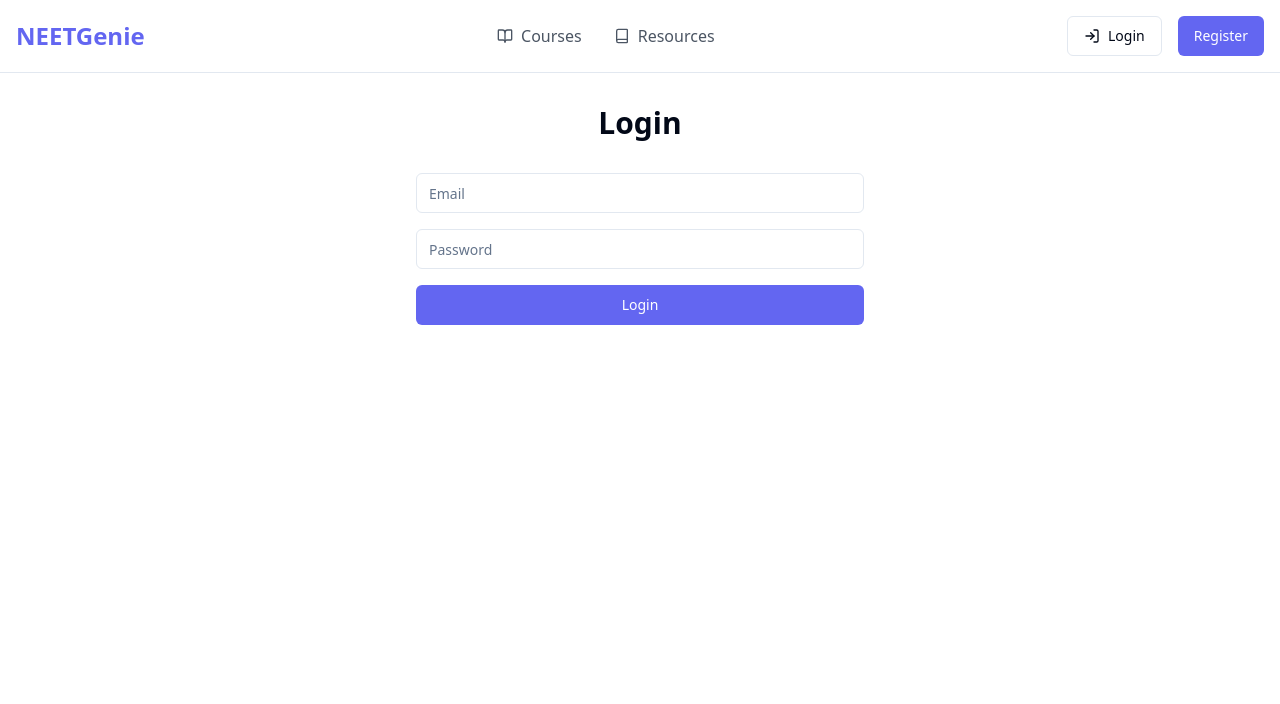
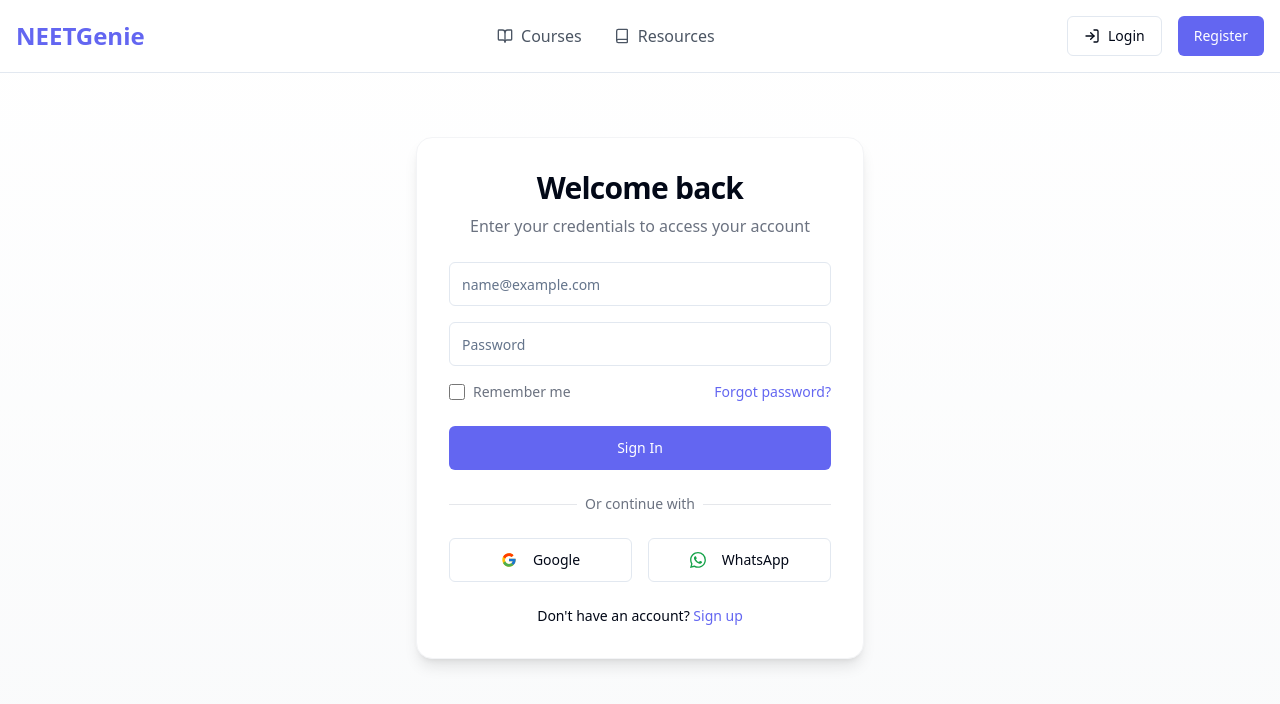
Before and after one commit to abumoaz1/neetgenie-mastery-map, a React (Vite) app: page /login in a window 1280 px wide. Shown: the top 704 px of the page. Built offline with nearby package versions, Linux system fonts and the light colour scheme.

Commit message:
Improve modernity of login page
Updated the design and layout of the login page to enhance its modern appearance and user experience.
[skip gpt_engineer]

```diff
--- a/package.json
+++ b/package.json
@@ -52,6 +52,7 @@
     "react-day-picker": "^8.10.1",
     "react-dom": "^18.3.1",
     "react-hook-form": "^7.53.0",
+    "react-icons": "^5.4.0",
     "react-resizable-panels": "^2.1.3",
     "react-router-dom": "^6.26.2",
     "recharts": "^2.12.7",
--- a/src/pages/Login.tsx
+++ b/src/pages/Login.tsx
@@ -1,23 +1,99 @@
 import { Header } from "@/components/Header";
 import { Button } from "@/components/ui/button";
 import { Input } from "@/components/ui/input";
+import { Link } from "react-router-dom";
+import { FcGoogle } from "react-icons/fc";
+import { BsWhatsapp } from "react-icons/bs";
 
 const Login = () => {
   return (
-    <div className="min-h-screen">
+    <div className="min-h-screen bg-gradient-to-b from-white to-gray-50">
       <Header />
-      <main className="container mx-auto px-4 py-8">
+      <main className="container mx-auto px-4 py-16">
         <div className="max-w-md mx-auto">
-          <h1 className="text-3xl font-bold mb-8 text-center">Login</h1>
-          <form className="space-y-4">
-            <div>
-              <Input type="email" placeholder="Email" />
+          <div className="space-y-6 bg-white p-8 rounded-2xl shadow-lg border border-gray-100">
+            <div className="space-y-2 text-center">
+              <h1 className="text-3xl font-bold tracking-tight">Welcome back</h1>
+              <p className="text-gray-500">Enter your credentials to access your account</p>
             </div>
-            <div>
-              <Input type="password" placeholder="Password" />
+
+            <div className="grid gap-6">
+              <div className="grid gap-4">
+                <div className="grid gap-2">
+                  <Input
+                    type="email"
+                    placeholder="name@example.com"
+                    className="h-11"
+                  />
+                </div>
+                <div className="grid gap-2">
+                  <Input
+                    type="password"
+                    placeholder="Password"
+                    className="h-11"
+                  />
+                </div>
+                <div className="flex items-center justify-between">
+                  <div className="flex items-center space-x-2">
+                    <input
+                      type="checkbox"
+                      id="remember"
+                      className="w-4 h-4 rounded border-gray-300 text-primary focus:ring-primary"
+                    />
+                    <label htmlFor="remember" className="text-sm text-gray-500">
+                      Remember me
+                    </label>
+                  </div>
+                  <Link
+                    to="/forgot-password"
+                    className="text-sm text-primary hover:underline"
+                  >
+                    Forgot password?
+                  </Link>
+                </div>
+              </div>
+
+              <Button className="h-11 font-medium">
+                Sign In
+              </Button>
+
+              <div className="relative">
+                <div className="absolute inset-0 flex items-center">
+                  <div className="w-full border-t border-gray-200"></div>
+                </div>
+                <div className="relative flex justify-center text-sm">
+                  <span className="px-2 bg-white text-gray-500">Or continue with</span>
+                </div>
+              </div>
+
+              <div className="grid grid-cols-2 gap-4">
+                <Button
+                  variant="outline"
+                  className="h-11 font-medium"
+                >
+                  <FcGoogle className="mr-2 h-5 w-5" />
+                  Google
+                </Button>
+                <Button
+                  variant="outline"
+                  className="h-11 font-medium"
+                >
+                  <BsWhatsapp className="mr-2 h-5 w-5 text-green-600" />
+                  WhatsApp
+                </Button>
+              </div>
+
+              <div className="text-center text-sm">
+                Don't have an account?{" "}
+                <Link
+                  to="/register"
+                  className="text-primary hover:underline font-medium"
+                >
+                  Sign up
+                </Link>
+              </div>
             </div>
-            <Button className="w-full">Login</Button>
-          </form>
+          </div>
         </div>
       </main>
     </div>
```
Also changed, not shown: 1 other file (tests, documents, lock files or other folders).
